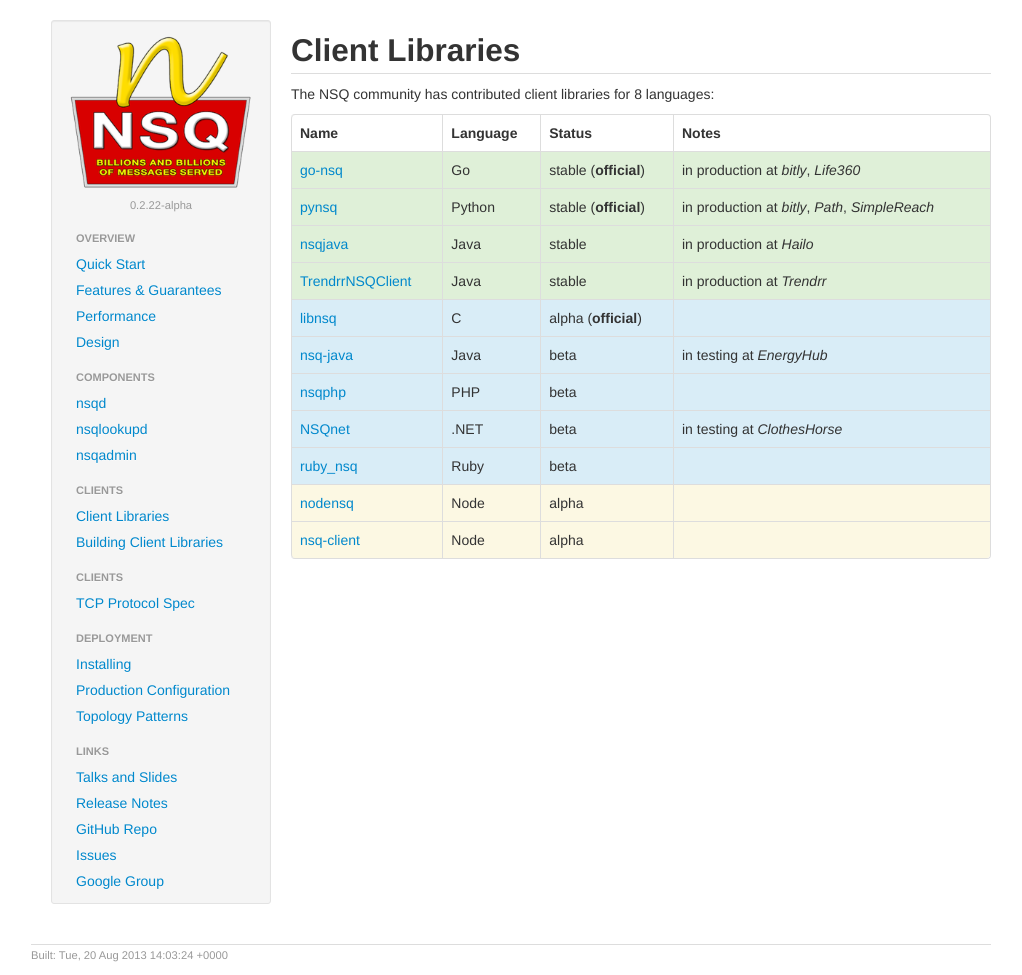
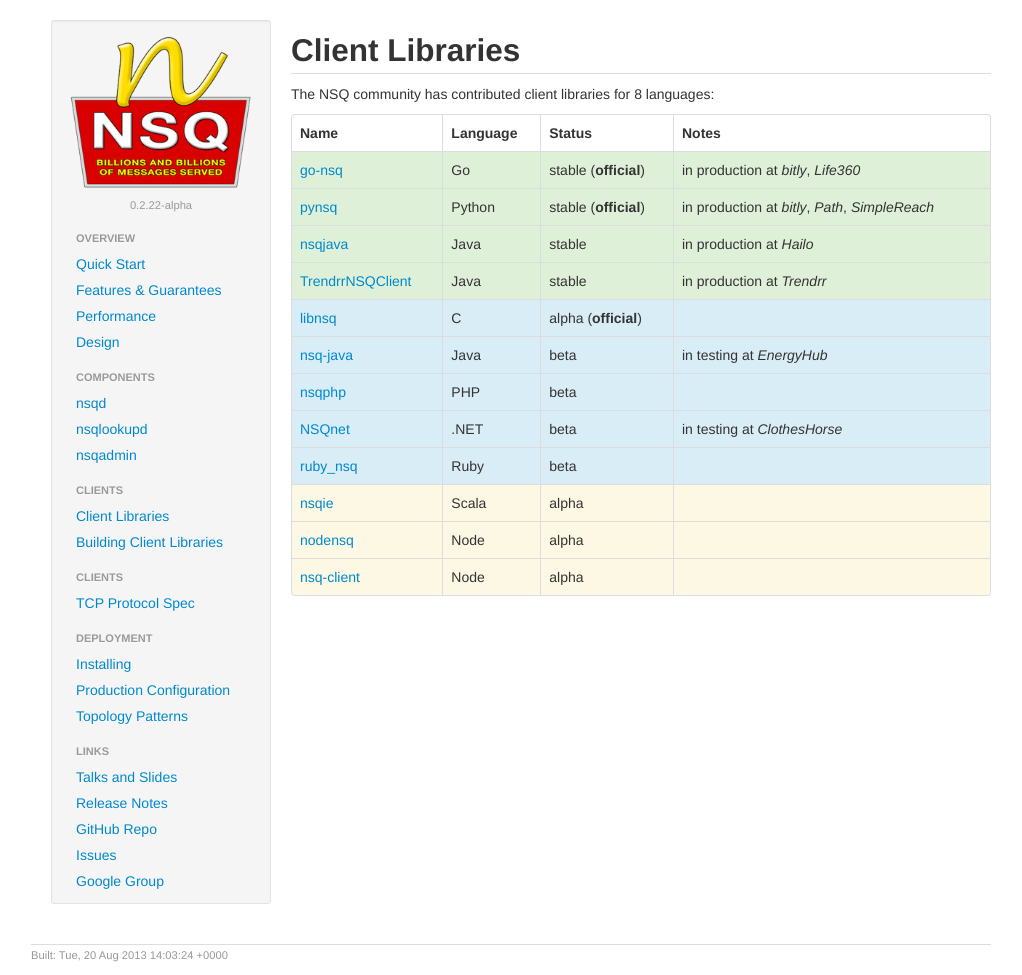
Before and after one commit to nsqio/nsq, a Jekyll site: the page built from _posts/2013-02-01-client_libraries.md, in a window 1280 px wide. Shown: the whole page, without its empty margins (119-1141 px from the left). Built offline with Jekyll 4.4.1, drawn with Linux system fonts in a browser that asks for light colours.

Commit message:
add nsqie Scala client library

```diff
--- a/_posts/2013-02-01-client_libraries.md
+++ b/_posts/2013-02-01-client_libraries.md
@@ -69,6 +69,12 @@ The NSQ community has contributed client libraries for 8 languages:
     <td></td>
   </tr>
   <tr class="warning">
+    <td><a href="https://github.com/anvie/nsqie">nsqie</a></td>
+    <td>Scala</td>
+    <td>alpha</td>
+    <td></td>
+  </tr>
+  <tr class="warning">
     <td><a href="https://github.com/phillro/nodensq">nodensq</a></td>
     <td>Node</td>
     <td>alpha</td>
```
Also changed, not shown: 1 other file.
